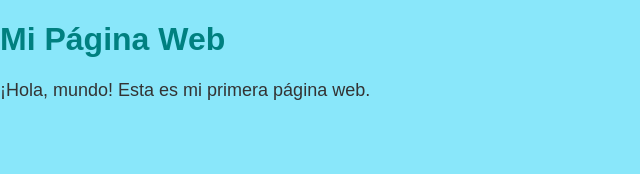
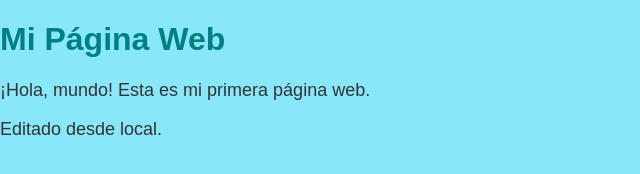
Before and after one commit to RosaHuepa/Curso-GitHub, a plain HTML site: page index.html in a window 1280 px wide. Shown: the whole page, without its empty margins (0-640 px from the left). Drawn offline with Linux system fonts and the light colour scheme; files that its build step writes are made by us from their sources; files whose address does not match are found by name.

Commit message:
Update index.html
Realizando cambios desde repositorio remoto

```diff
--- a/index.html
+++ b/index.html
@@ -14,5 +14,6 @@
 <body>
     <h1>Mi Página Web</h1>
     <p>¡Hola, mundo! Esta es mi primera página web.</p>
+    <p>Editado desde local.</p>
 </body>
 </html>
```
